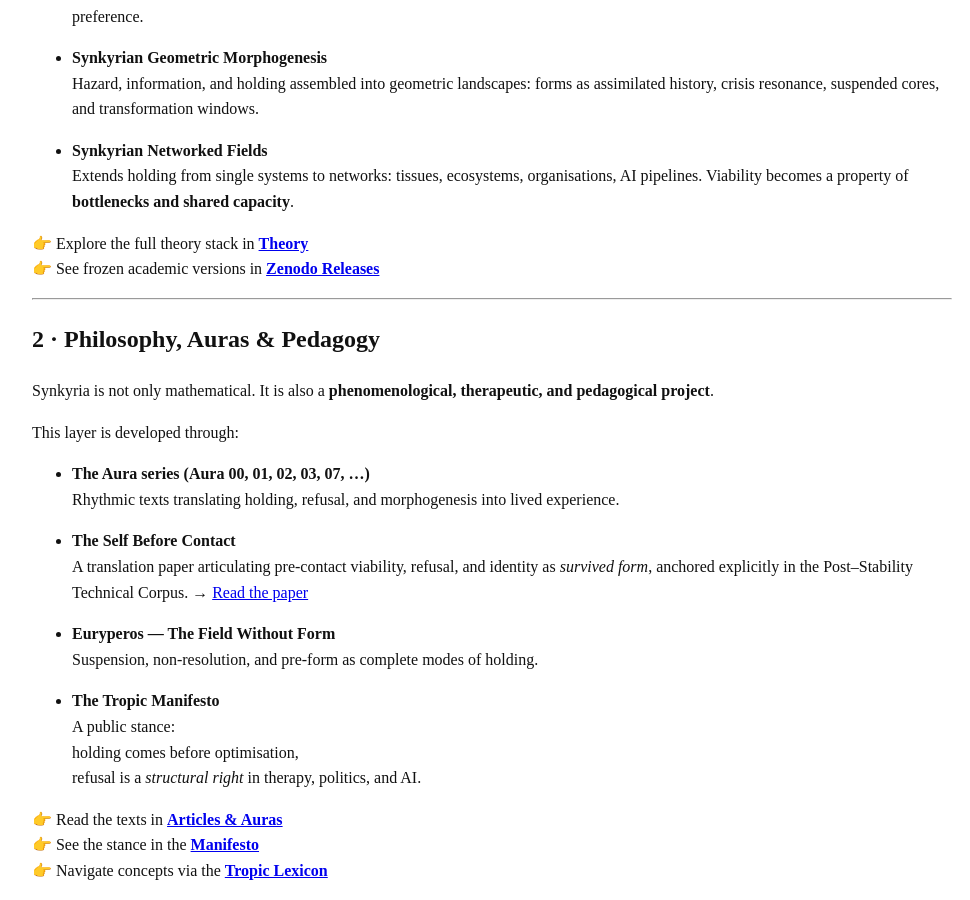
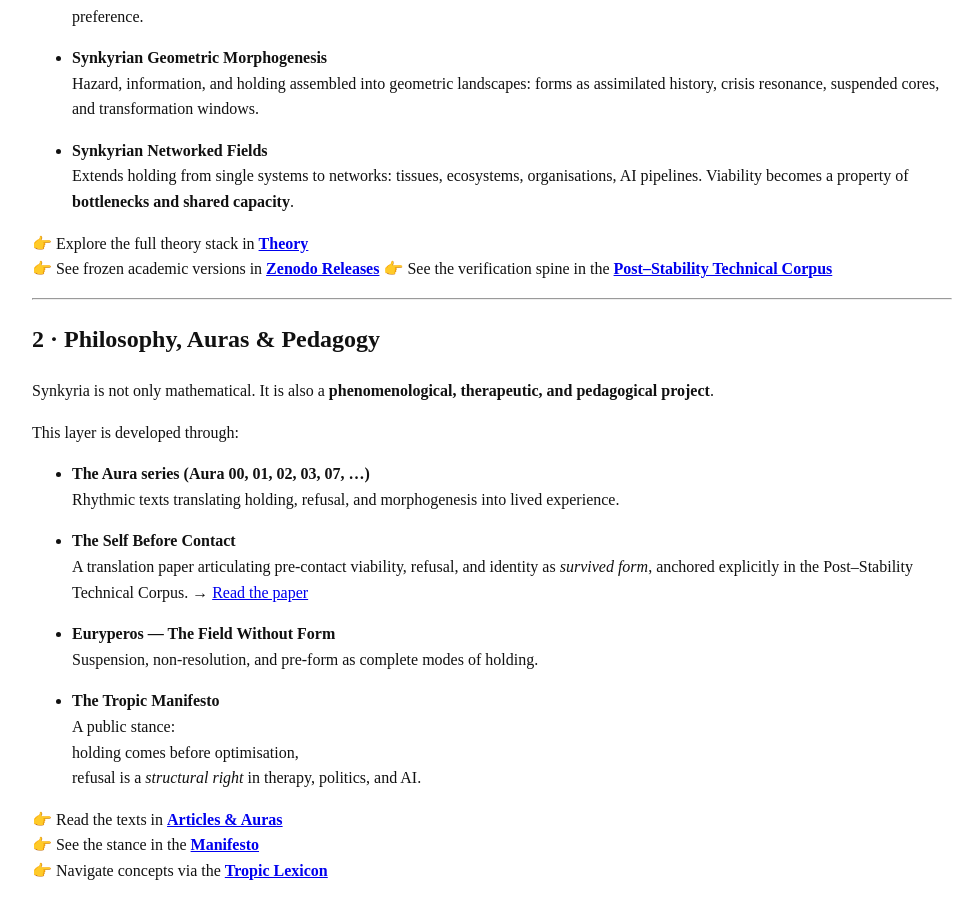
Before and after one commit to synkyria/synkyria.github.io, a Jekyll site: the page built from index.md, in a window 1280 px wide and 900 px high, scrolled down 1243 px. Shown: the whole window, without its empty margins (148-1118 px from the left). Built offline with Jekyll 4.4.1, drawn with Linux system fonts in a browser that asks for light colours.

Commit message:
Update index.md

```diff
--- a/index.md
+++ b/index.md
@@ -69,6 +69,7 @@ Key works include:
 
 👉 Explore the full theory stack in **[Theory](/theory/)**
 👉 See frozen academic versions in **[Zenodo Releases](/library/zenodo/)**
+👉 See the verification spine in the **[Post–Stability Technical Corpus](/corpus/post-stability/)**
 
 ---
 
```
